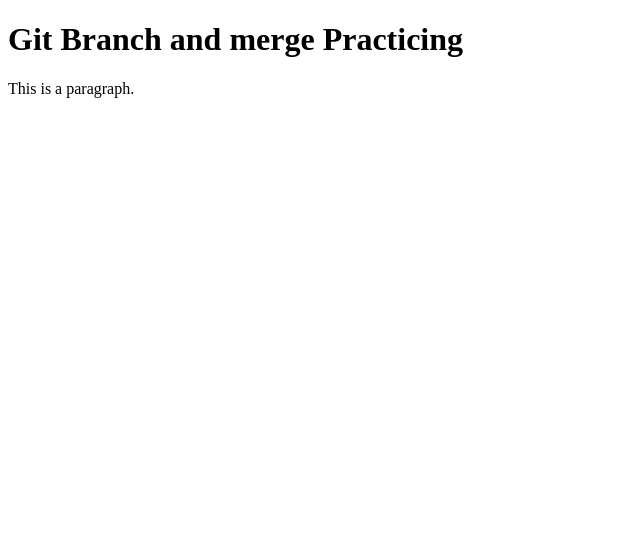
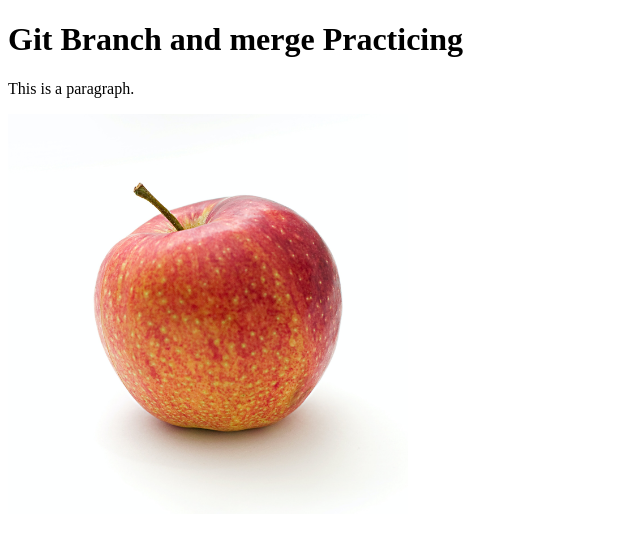
Before and after one commit to tarikul-tareef/git-branch-marge, a plain HTML site: page index.html in a window 1280 px wide. Shown: the whole page, without its empty margins (0-640 px from the left). Drawn offline with Linux system fonts and the light colour scheme.

Commit message:
apple image added

```diff
--- a/index.html
+++ b/index.html
@@ -11,6 +11,7 @@
 <body>
   <h1>Git Branch and merge Practicing</h1>
   <p>This is a paragraph.</p>
+  <img width="400px" height="400px" src="images/apple.jpg" alt="">
 </body>
 
 </html>
```
